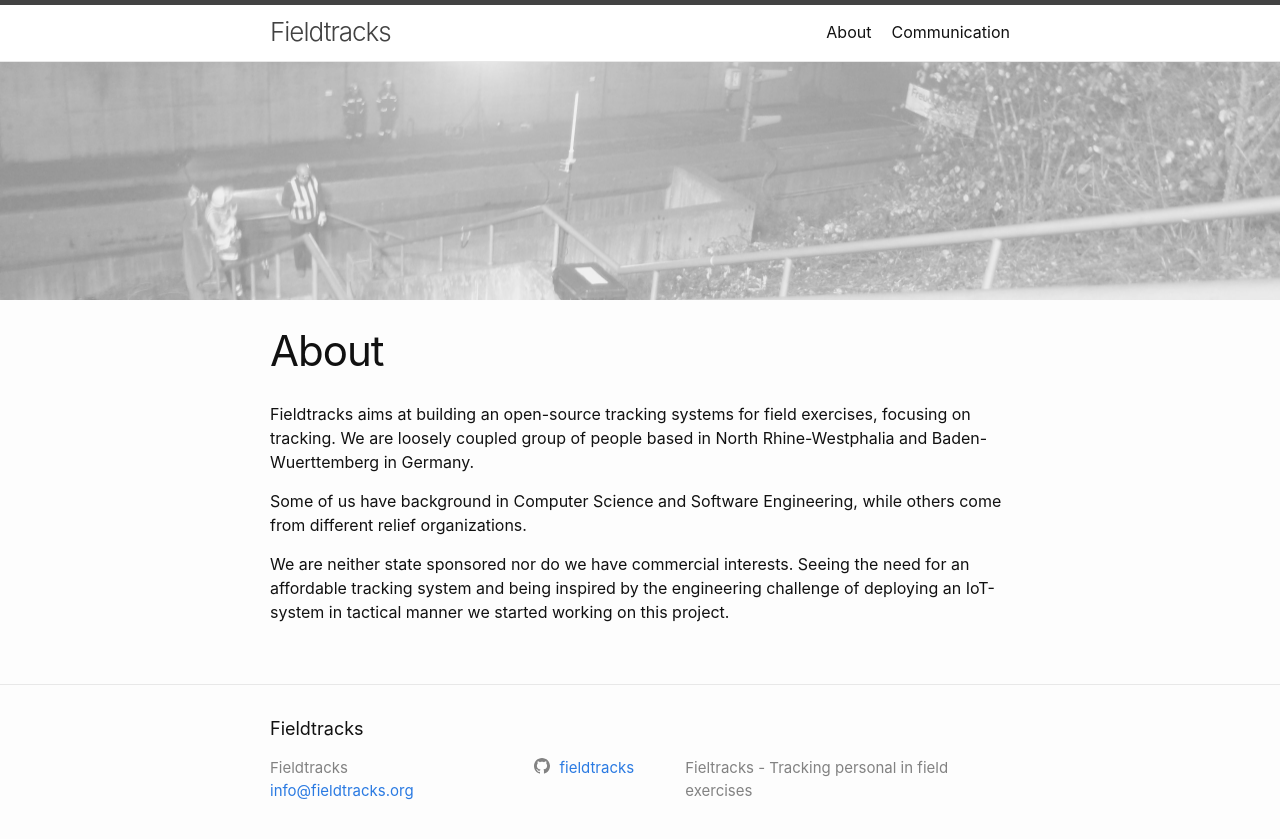
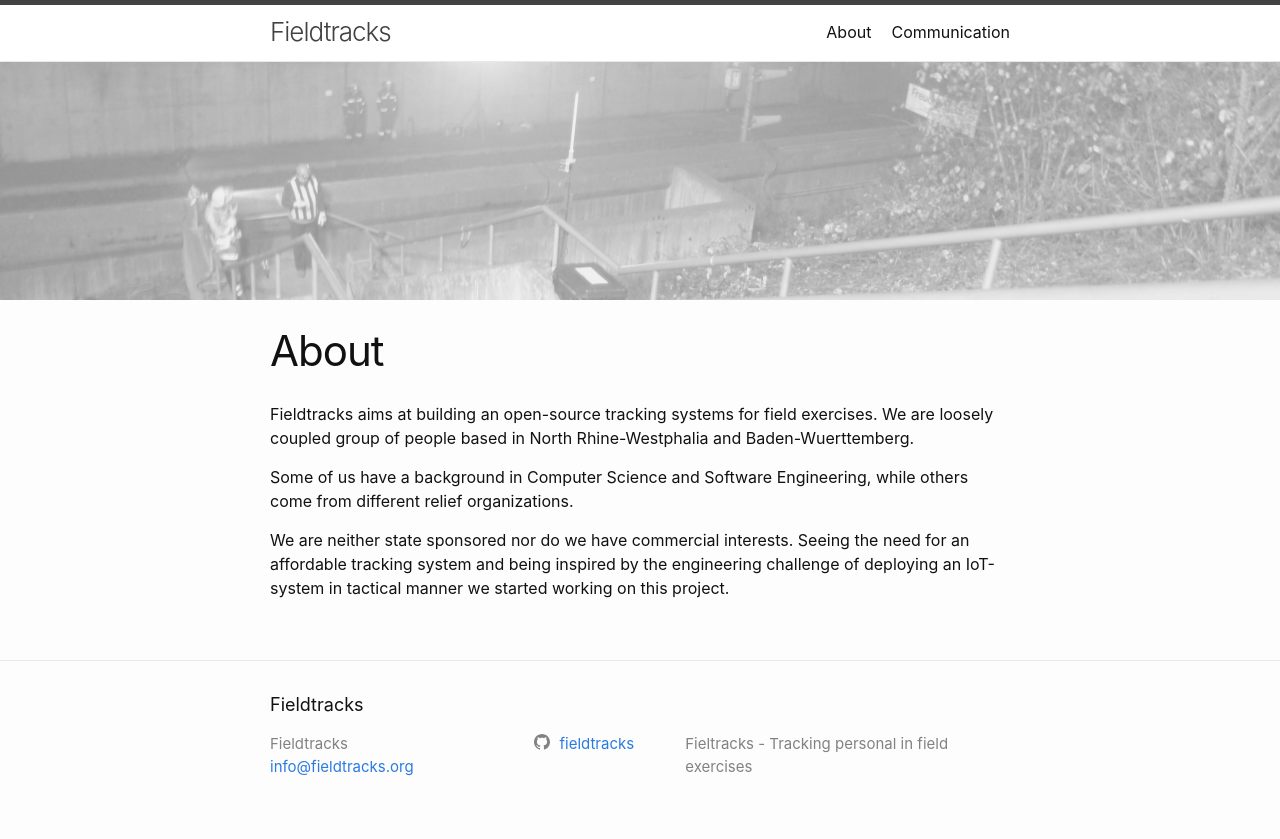
Before and after one commit to FieldTracks/website, a Jekyll site: the page built from about.md, in a window 1280 px wide. Shown: the top 839 px of the page. Built offline with Jekyll 4.4.1, drawn with Linux system fonts in a browser that asks for light colours; nearby versions of some CDN libraries.

```diff
--- a/about.md
+++ b/about.md
@@ -4,10 +4,10 @@ title: About
 permalink: /about/
 ---
 
-Fieldtracks aims at building an open-source tracking systems for field exercises, focusing on tracking.
-We are loosely coupled group of people based in North Rhine-Westphalia and Baden-Wuerttemberg in Germany.
+Fieldtracks aims at building an open-source tracking systems for field exercises.
+We are loosely coupled group of people based in North Rhine-Westphalia and Baden-Wuerttemberg.
 
-Some of us have background in Computer Science and Software Engineering, while others
+Some of us have a background in Computer Science and Software Engineering, while others
 come from different relief organizations.
 
 We are neither state sponsored nor do we have commercial interests. Seeing the need for
```
Also changed, not shown: _posts/2018-04-11-website-online.md (+1 -1 lines), _posts/2018-04-13-project-status.md (+1 -1 lines), comm.md (+1 -1 lines), 1 other file.
